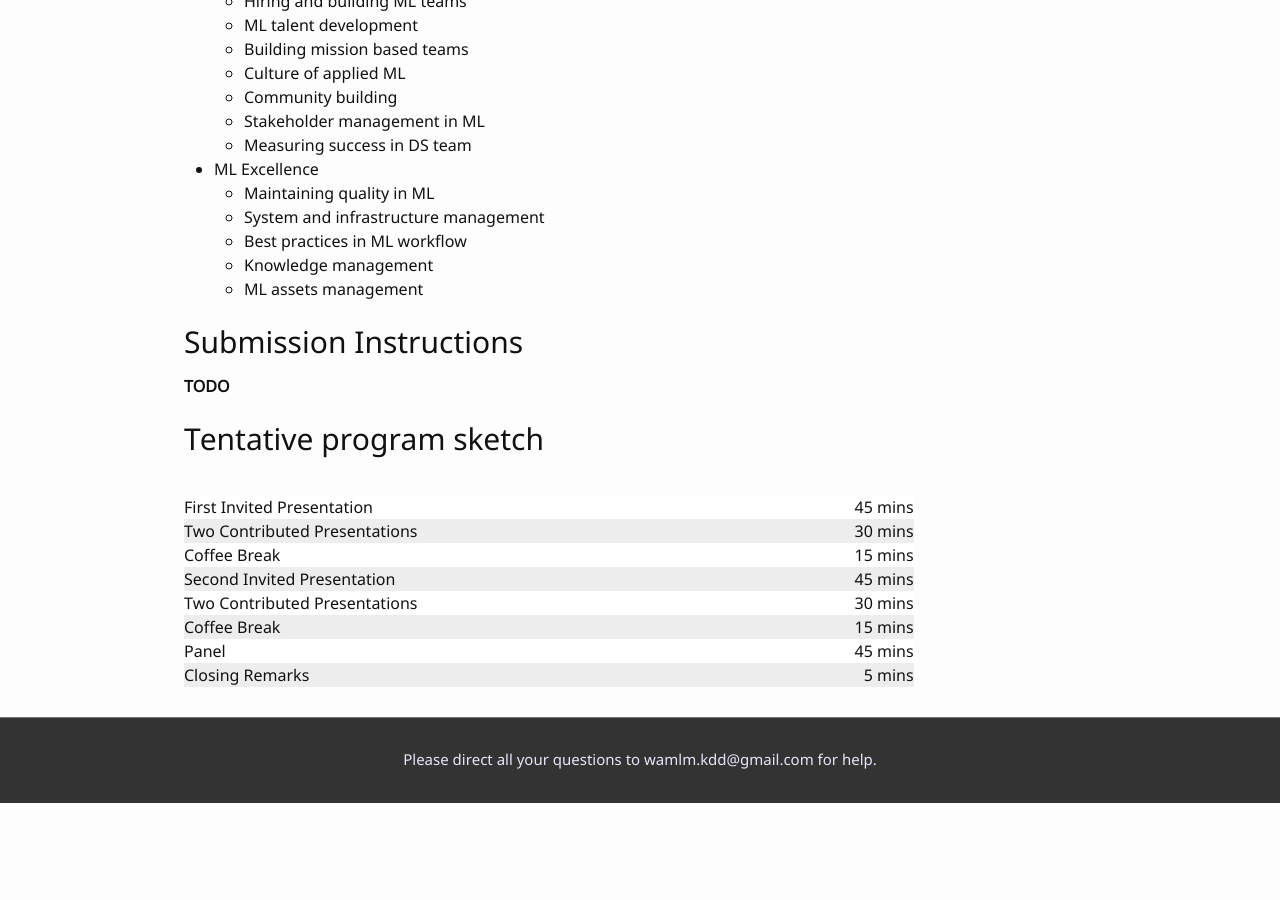
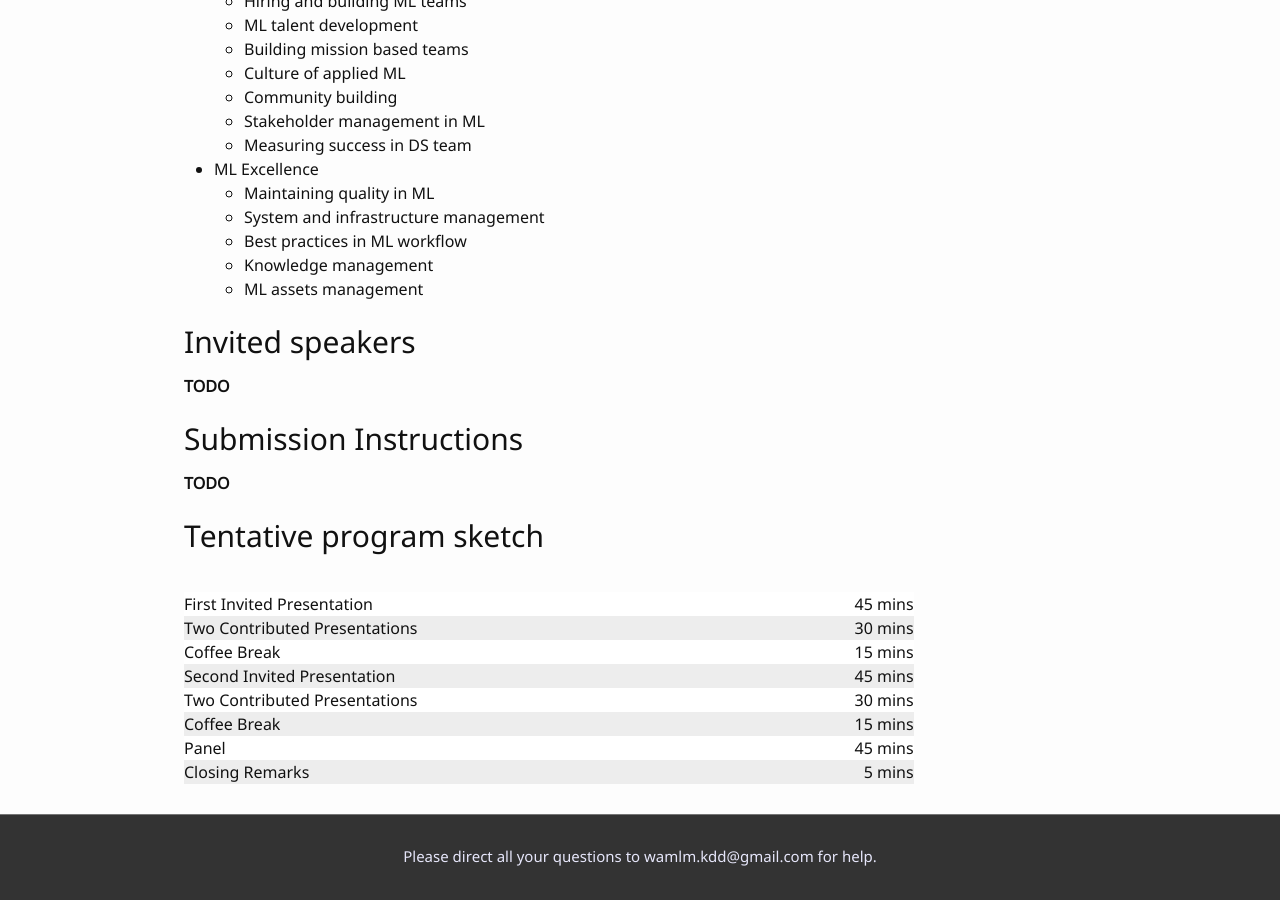
Before and after one commit to wamlm-kdd/wamlm, a Jekyll site: the page built from index.md, in a window 1280 px wide and 900 px high, scrolled down 1276 px. Built offline with Jekyll 4.4.1, drawn with Linux system fonts in a browser that asks for light colours; our own code applies the rules of GitHub Pages for plain Markdown files; before the commit the page ends 2079 px from its top, so only the background shows below that.

Commit message:
Update index.md

```diff
--- a/index.md
+++ b/index.md
@@ -42,6 +42,8 @@ Machine learning applications are rapidly adopted by industry leaders in any fie
   - Knowledge management
   - ML assets management
 
+## Invited speakers
+**TODO**
 
 ## Submission Instructions
 **TODO**
```
